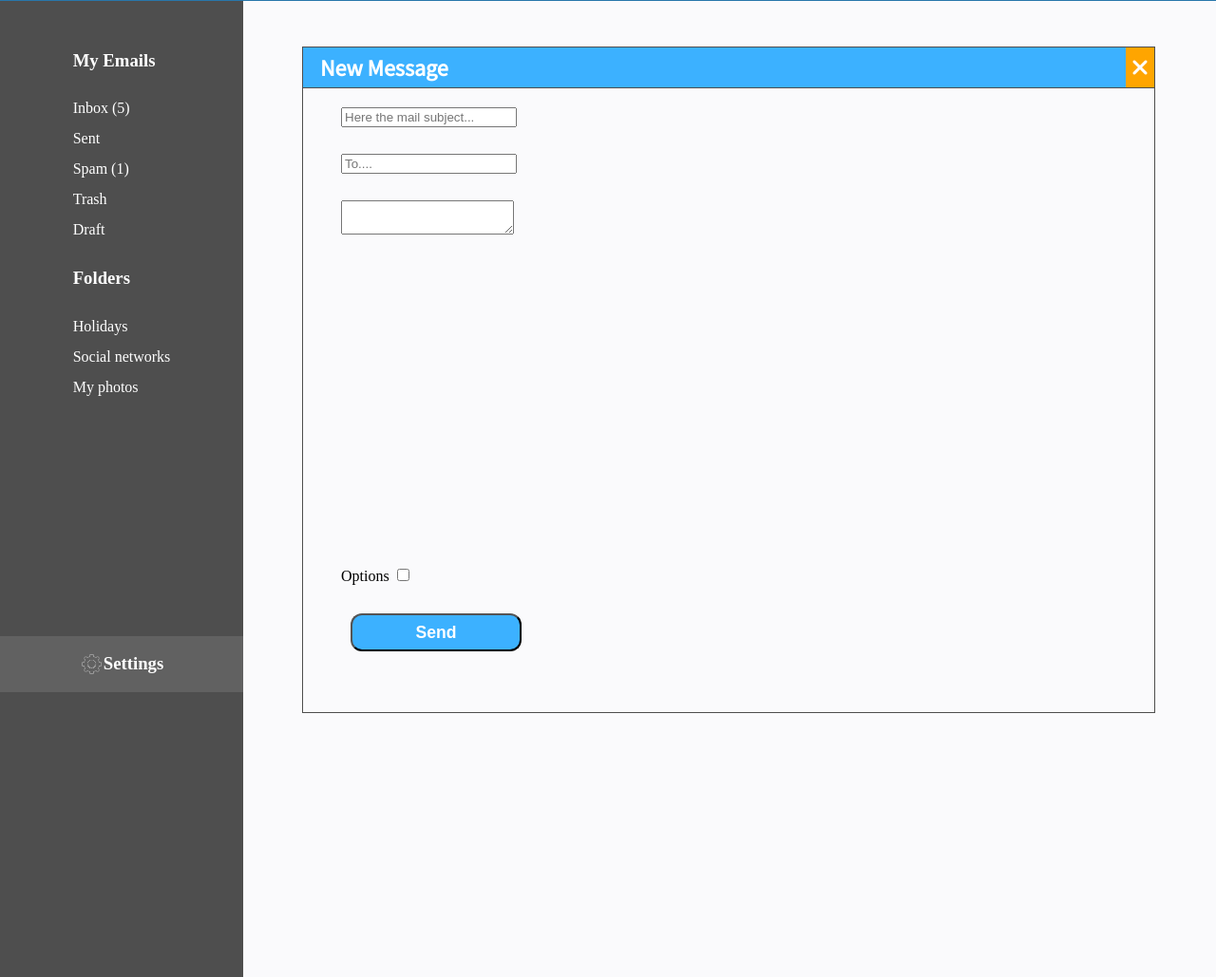
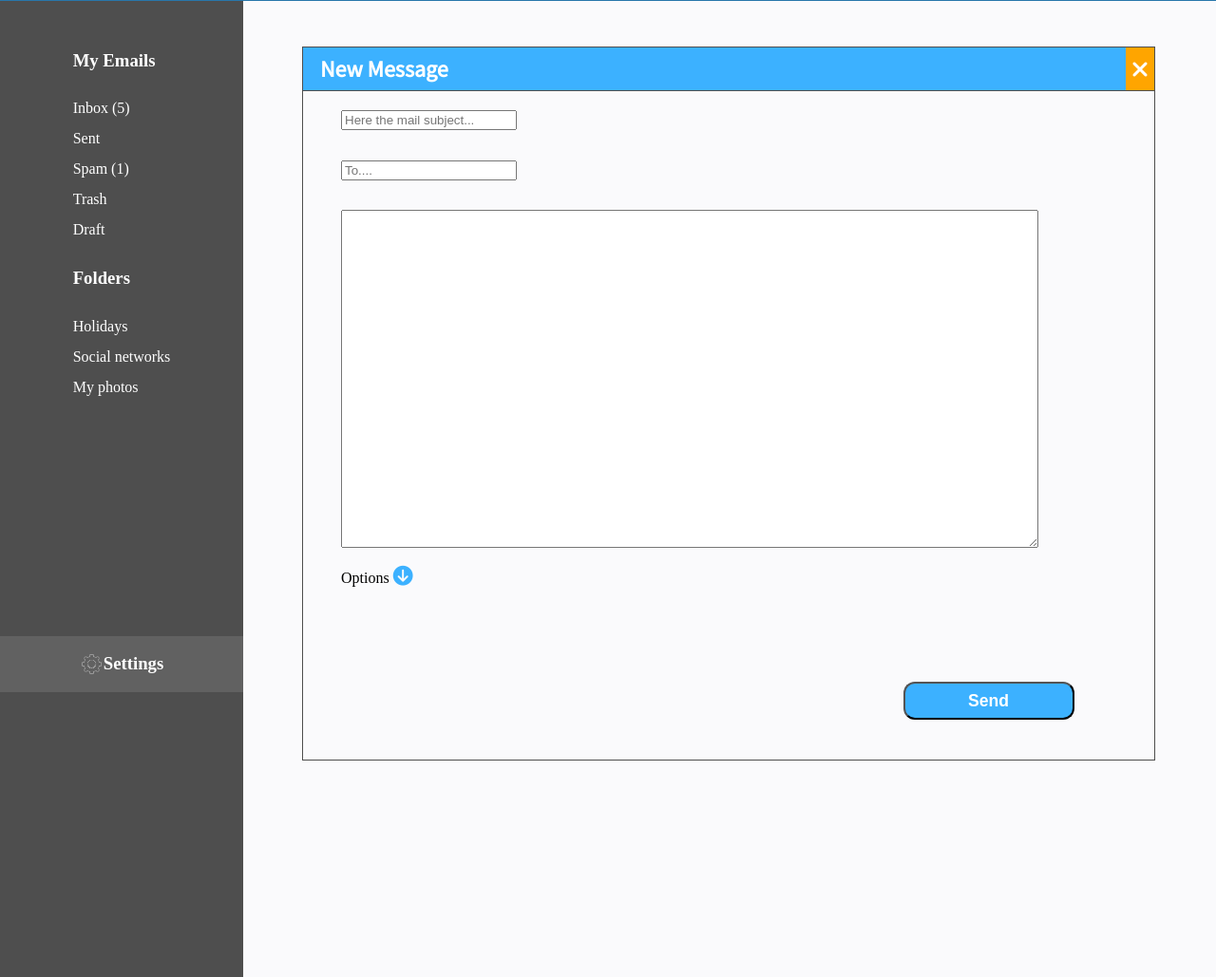
Before and after one commit to akhelouat/front-prototype-email-application, a PHP site: page /new_mail_page.html in a window 1280 px wide. Shown: the part 71-1100 px from the top of the page at 95% size. Run offline with PHP 8.4, Linux system fonts and the light colour scheme; some libraries are stand-ins or nearby versions.

Commit message:
add options menu to new_mail_page.html

```diff
--- a/new_mail_page.html
+++ b/new_mail_page.html
@@ -123,8 +123,20 @@
 
       </div>
       <div class="nm_options">
-        Options
-        <input type="checkbox" name="usercheckbox" id="options">
+        Options <i class="fas fa-arrow-circle-down"></i>
+        <div class ="nm_options_visible">
+          <div>
+          <input type="checkbox" id="read_receipt" name="read_receipt">
+          <label for="read_receipt">Read receipt</label>
+        </div>
+        <div>
+            <input type="checkbox" id="send_later" name="send_later">
+            <label for="send_later">Send later</label>
+          </div>
+          <input type="date" id="date" name="date" style="margin-left: 50px;">
+
+
+        </div>
       </div>
 
 
--- a/style2.css
+++ b/style2.css
@@ -396,7 +396,7 @@ header
 
 article
 {
-    height: 700px;
+    height: 750px;
     width: 70%;
 
    margin-right: 5%;
@@ -437,7 +437,7 @@ article
 .nm_content
 {
 background-color: ;
-height: 55%;
+height: 50%;
 }
 
 .nm_options
@@ -447,6 +447,26 @@ min-height: 50px;
 
 }
 
+.nm_options>i
+{
+    color: #3cb1ff ;
+    font-size: 1.3em;
+}
+
+.nm_options:hover .nm_options_visible{
+    opacity: 100%;
+}
+
+.nm_options_visible
+{
+    display: flex;
+    flex-direction: column;
+    justify-content: space-around;
+    align-items: flex-start;
+    height: 100px;
+    width: 550px;
+    opacity: 0%;
+}
 
 .nm_send>input
 {
@@ -459,6 +479,19 @@ border-radius: 12px;
 font-weight: bold;
 font-size: 1.1em;
 }
+
+textarea
+{
+    width: 85%;
+    height: 350px;
+}
+.nm_send
+{
+    width: 85%;
+    display: flex;
+    justify-content: flex-end;
+}
+
 
 
 @media (max-width: 500px) {
```
